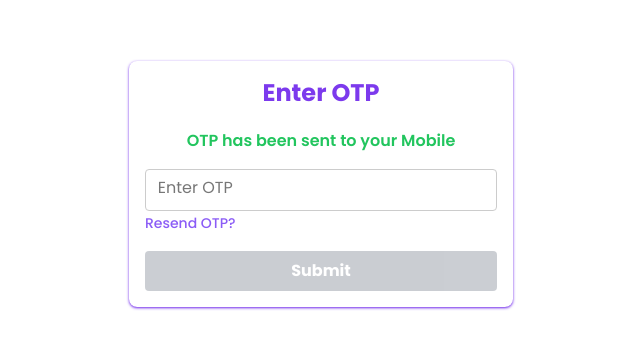
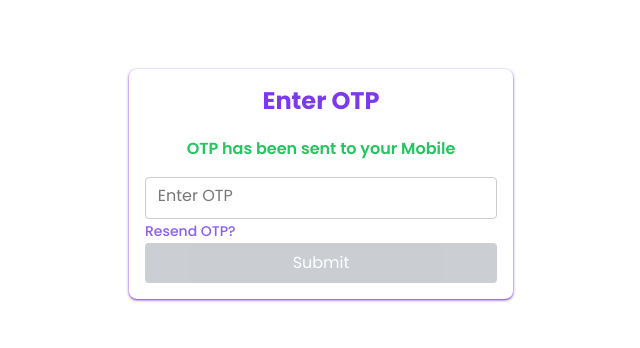
Before and after one commit to Gokuldev23/lulugram-website, a SvelteKit app: page /marketing/auth/otp in a window 1280 px wide. Shown: the part 216-564 px from the top of the page, without its empty margins (319-959 px from the left). Built offline with nearby package versions, Linux system fonts and the light colour scheme; no server answers.

Commit message:
on otp page submit button component added

```diff
--- a/src/routes/marketing/auth/otp/+page.svelte
+++ b/src/routes/marketing/auth/otp/+page.svelte
@@ -11,6 +11,7 @@
     import Card from '$lib/Components/common/Card.svelte';
 	import AlertModal from '$lib/Components/common/AlertModal.svelte';
     import InputField from '$lib/Components/common/InputField.svelte';
+	import SubmitButton from '$lib/Components/common/SubmitButton.svelte';
 
 
     let t_enter_otp = "Enter OTP";
@@ -96,13 +97,7 @@
                 {t_resend_otp}
             </button>
 
-            <button
-                class="bg-violet-600 hover:bg-blue-700 disabled:bg-gray-500 disabled:opacity-35 w-full text-white font-bold py-2 px-4 rounded mt-4"
-                type="submit"
-                disabled={disabled}
-            >
-                {t_submit}
-            </button>
+            <SubmitButton disabled={disabled}/>
         </form>
 
     </Card>
```
